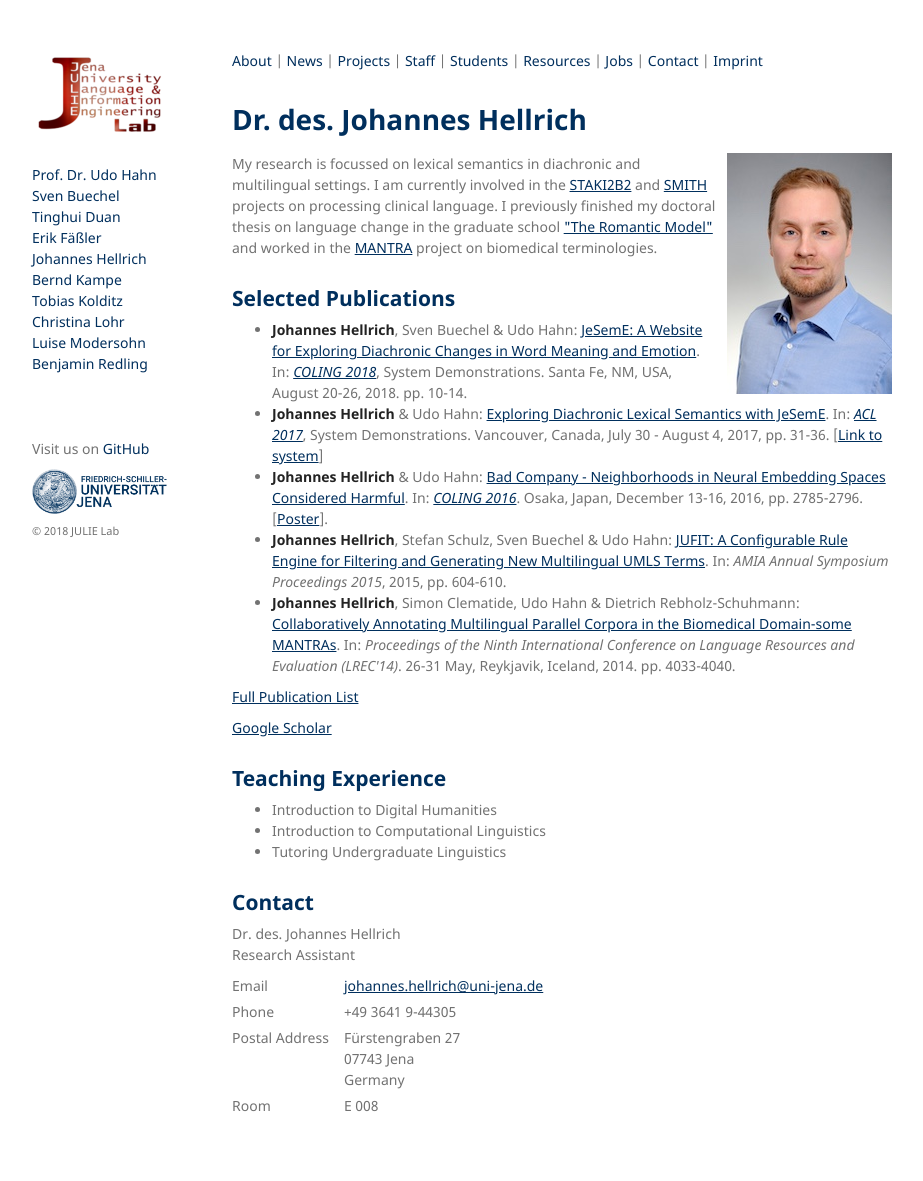
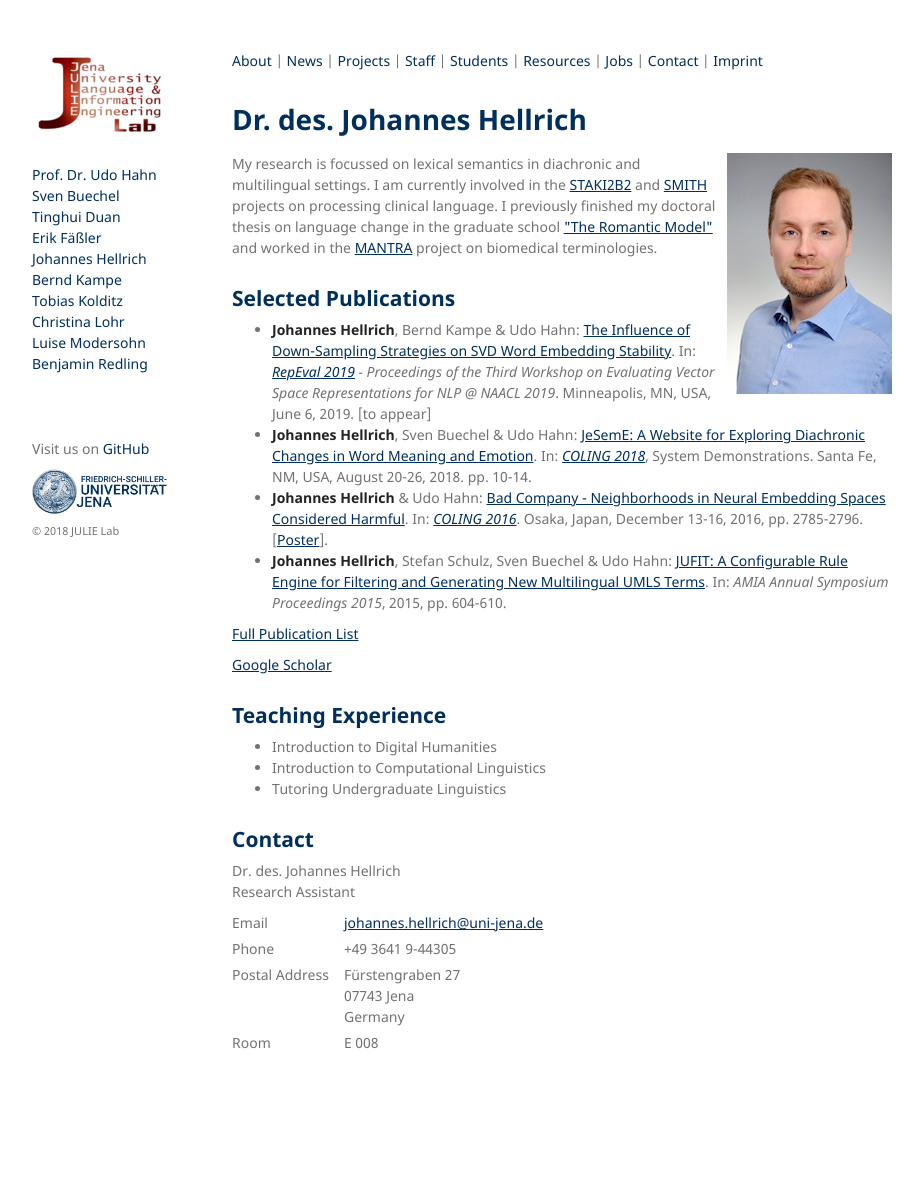
Before and after one commit to JULIELab/JULIELab.github.io, a Jekyll site: the page built from Staff/Hellrich/index.md, in a window 1280 px wide. Shown: the whole page, without its empty margins (178-1101 px from the left). Built offline with Jekyll 4.4.1, drawn with Linux system fonts in a browser that asks for light colours; our own code applies the rules of GitHub Pages for plain Markdown files; after the commit the page ends 1118 px from its top, so only the background shows below that.

Commit message:
Update index.md

```diff
--- a/Staff/Hellrich/index.md
+++ b/Staff/Hellrich/index.md
@@ -11,11 +11,10 @@
 My research is focussed on lexical semantics in diachronic and multilingual settings. I am currently involved in the [STAKI2B2](http://gepris.dfg.de/gepris/projekt/315098900) and [SMITH](http://www.smith.care/) projects on processing clinical language. I previously finished my doctoral thesis on language change in the graduate school [\"The Romantic Model\"](http://www.modellromantik.uni-jena.de/?lang=en) and worked in the [MANTRA](https://sites.google.com/site/mantraeu/) project on biomedical terminologies.
 
 ## Selected Publications
+* **Johannes Hellrich**, Bernd Kampe & Udo Hahn: [The Influence of Down-Sampling Strategies on SVD Word Embedding Stability](https://arxiv.org/abs/1808.06810). In: *[RepEval 2019](https://repeval2019.github.io) - Proceedings of the Third Workshop on Evaluating Vector Space Representations for NLP @ NAACL 2019*. Minneapolis, MN, USA, June 6, 2019. [to appear]
 * **Johannes Hellrich**, Sven Buechel & Udo Hahn: [JeSemE: A Website for Exploring Diachronic Changes in Word Meaning and Emotion](http://aclweb.org/anthology/C18-2003). In: *[COLING 2018](https://coling2018.org)*, System Demonstrations. Santa Fe, NM, USA, August 20-26, 2018. pp. 10-14.
-* **Johannes Hellrich** & Udo Hahn: [Exploring Diachronic Lexical Semantics with JeSemE](http://aclweb.org/anthology/P/P17/P17-4006.pdf). In: [*ACL 2017*](http://acl2017.org/), System Demonstrations. Vancouver, Canada, July 30 - August 4, 2017, pp. 31-36. [[Link to system](http://jeseme.org/)]
 * **Johannes Hellrich** & Udo Hahn: [Bad Company - Neighborhoods in Neural Embedding Spaces Considered Harmful](http://aclweb.org/anthology/C16-1262). In: [*COLING 2016*](http://coling2016.anlp.jp/). Osaka, Japan, December 13-16, 2016, pp. 2785-2796. [[Poster](/downloads/publications/posters/hellrich_coling2016.pdf)].
 * **Johannes Hellrich**, Stefan Schulz, Sven Buechel & Udo Hahn: [JUFIT: A Configurable Rule Engine for Filtering and Generating New Multilingual UMLS Terms](http://www.ncbi.nlm.nih.gov/pmc/articles/PMC4765630/). In: *AMIA Annual Symposium Proceedings 2015*, 2015, pp. 604-610.
-* **Johannes Hellrich**, Simon Clematide, Udo Hahn & Dietrich Rebholz-Schuhmann: [Collaboratively Annotating Multilingual Parallel Corpora in the Biomedical Domain-some MANTRAs](http://www.lrec-conf.org/proceedings/lrec2014/pdf/1064_Paper.pdf). In: *Proceedings of the Ninth International Conference on Language Resources and Evaluation (LREC\'14)*. 26-31 May, Reykjavik, Iceland, 2014. pp. 4033-4040.
 
 [Full Publication List](publication.html)
 
```
